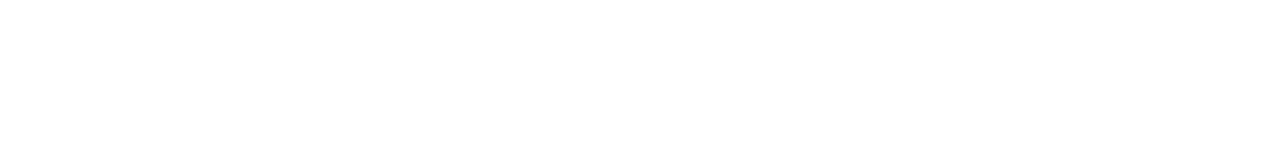
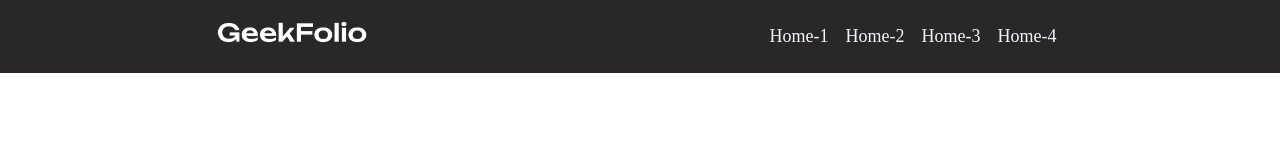
Before and after one commit to 6arjis/Digital-Product, a plain HTML site: page Index.html in a window 1280 px wide. Drawn offline with Linux system fonts and the light colour scheme.

Commit message:
added something

```diff
--- a/Index.html
+++ b/Index.html
@@ -3,9 +3,27 @@
 <head>
     <meta charset="UTF-8">
     <meta name="viewport" content="width=device-width, initial-scale=1.0">
-    <title></title>
+    <title>www.geekfolio.com</title>
+    <link rel="stylesheet" href="style/index.css">
 </head>
 <body>
+<header>
+    <div class="Parent-LH">
+        <div class="Logo">
+            <img class="Logo-Photo" src="/Logo/logo-light.png">
+        </div>
+        <div class="Home">
+                <li class="Item">Home-1</li>
+                <li class="Item">Home-2</li>
+                <li class="Item">Home-3</li>
+                <li class="Item">Home-4</li>
 
+        </div>
+    </div>
+</header>
+<main></main>
+<footer></footer>
+ <main></main>
+<footer></footer>
 </body>
 </html>
--- /dev/null
+++ b/style/index.css
@@ -0,0 +1,29 @@
+*{
+    margin: 0px;
+    padding: 0px;
+}
+.Parent-LH{
+    background-color: rgb(41, 39, 39);
+    display: flex;
+    padding: 20px;
+    list-style: none;
+    align-items: center;
+    justify-content: space-around;
+}
+.Logo-Photo{
+    width: 150px;
+}
+.Home{
+    color: aliceblue;
+    display: flex;
+}
+.Item{
+    /* margin: 10px; */
+    margin-left: 10px;
+    padding-right: 7px;
+    font-size: 18px;
+    cursor: pointer;
+}
+.Item:hover{
+    color: yellow;
+}
```
Also changed, not shown: Index.css (deleted).
